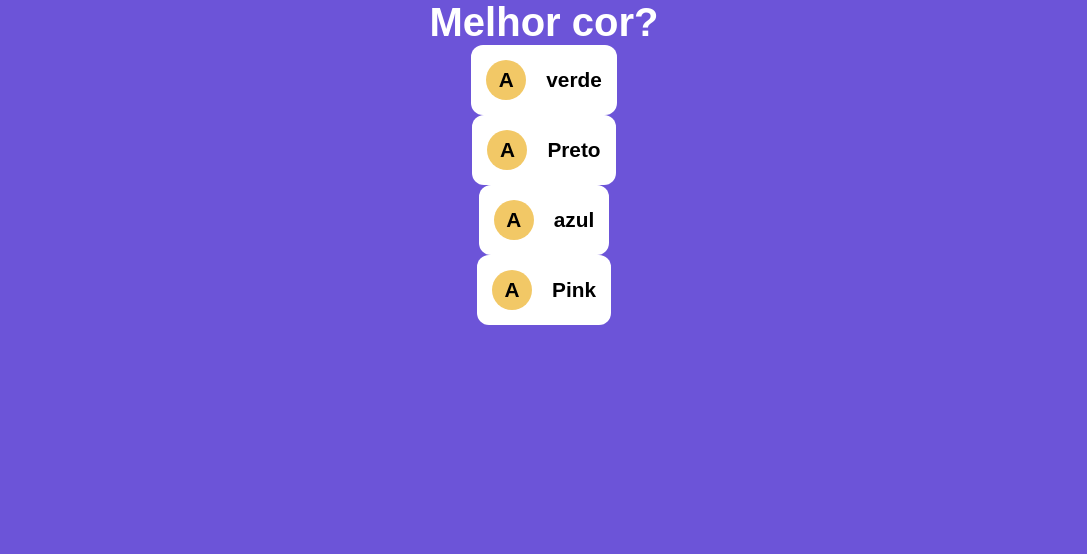
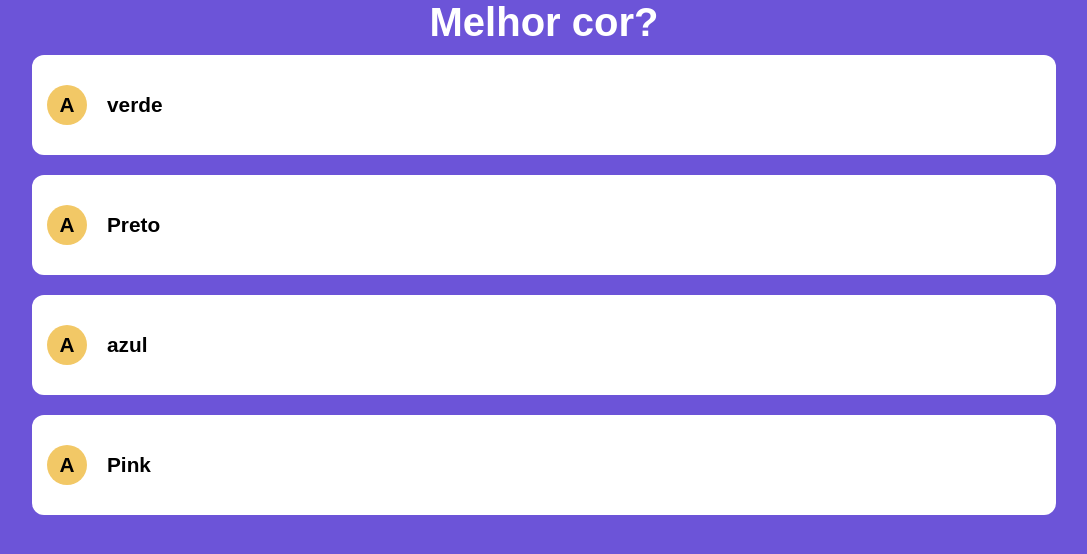
Before and after one commit to ChristanDaniel/clone-quiz-game, a Next.js app: page / in a window 1280 px wide. Shown: the top 554 px of the page, without its empty margins (96-1183 px from the left). Built offline with nearby package versions, Linux system fonts and the light colour scheme.

Commit message:
css do component Resposta

```diff
--- a/src/components/Resposta/styles.module.css
+++ b/src/components/Resposta/styles.module.css
@@ -1,10 +1,23 @@
 .resposta {
   display: flex;
+  min-width: 500px;
+  width: 80%;
+  height: 100px;
+  margin: 10px;
+}
+
+.conteudoResposta {
+  position: relative;
+  display: flex;
+  flex: 1;
 }
 
 .frente,
 .verso {
+  position: absolute;
   display: flex;
+  height: 100%;
+  width: 100%;
 }
 
 .frente {
```
